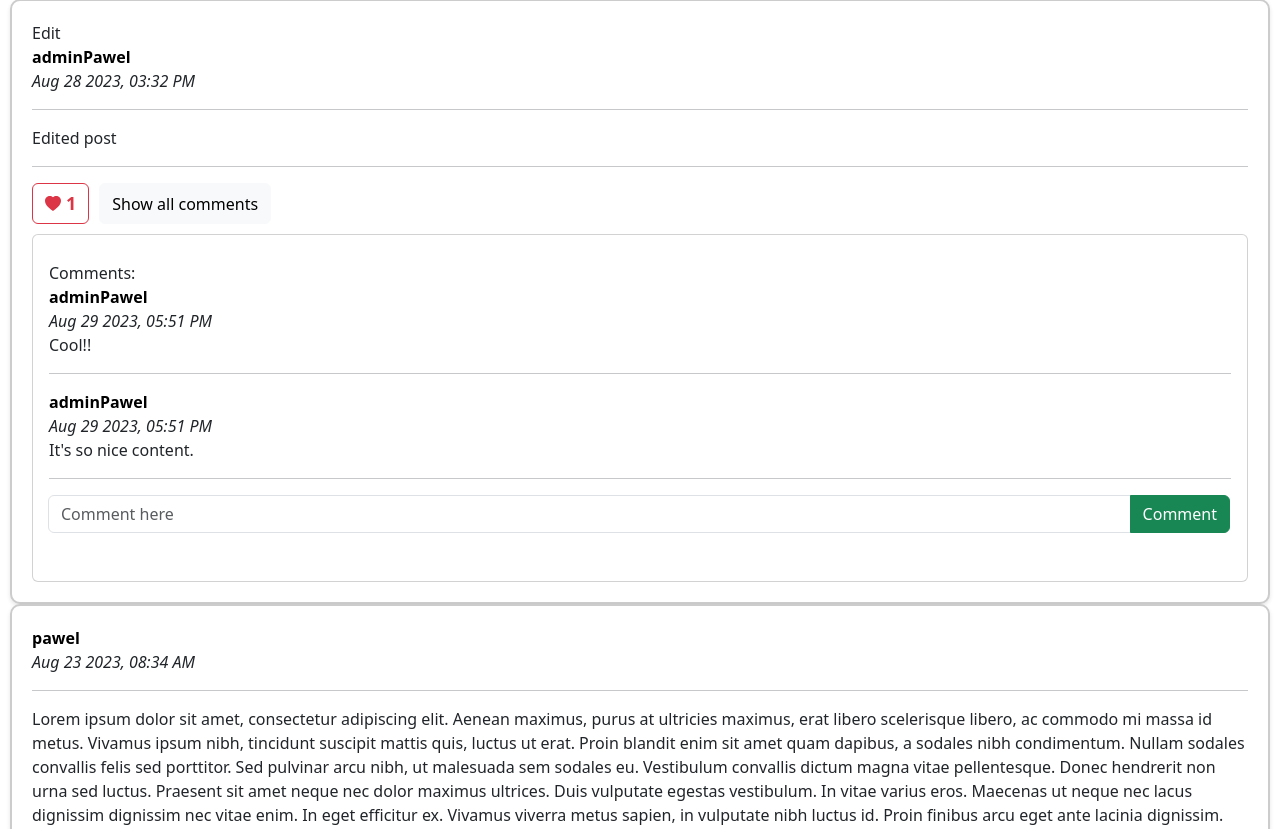
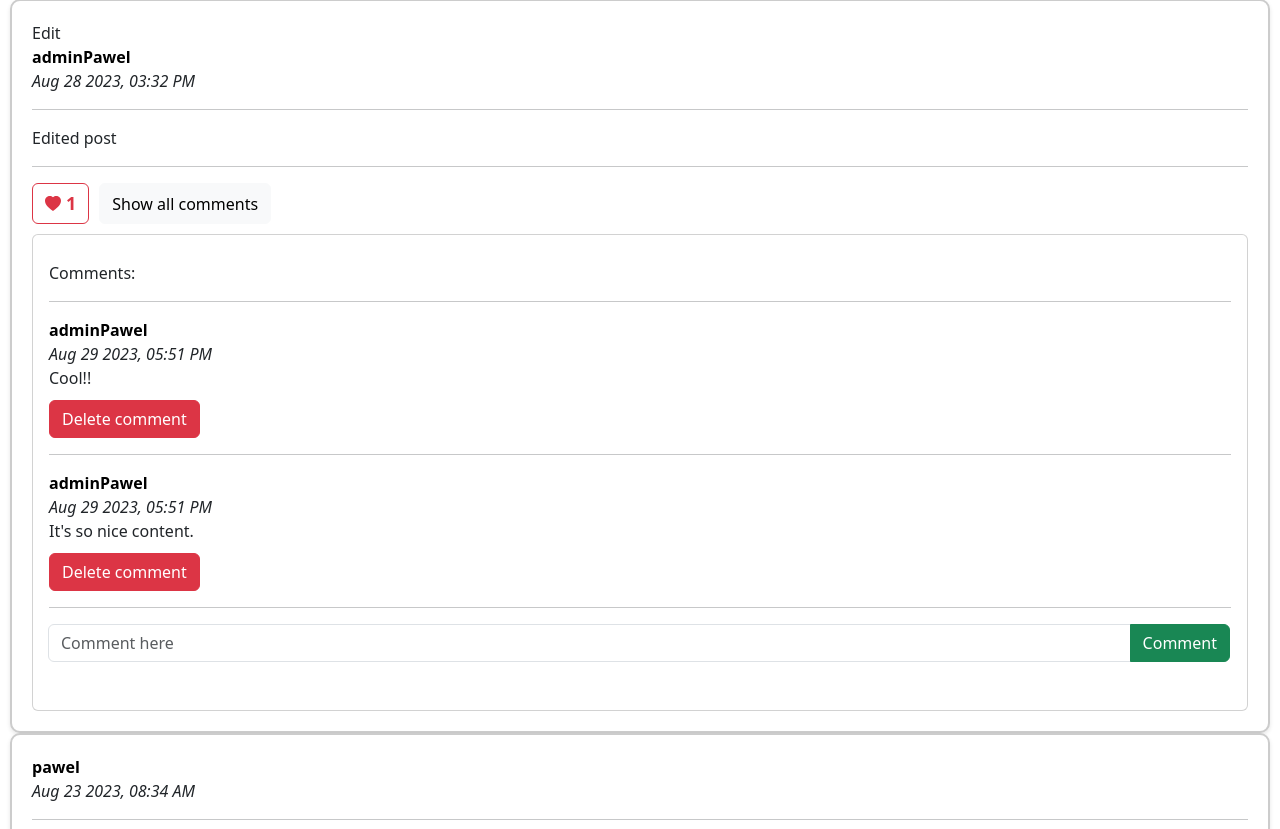
Before and after one commit to Pawel-Jurek/WebDevelopment, a Django app: page / in a window 1280 px wide, after a click on "Show all comments". Shown: the part 123-952 px from the top of the page. Run offline with Django 3.2, Linux system fonts and the light colour scheme; a user stored in the database is signed in; data comes from the database, SQL or seed files in the repository; both versions use the stored data as it was after the commit; parts of the project's set-up code (start-up, migrations or seed data) failed here and were passed over; some libraries are stand-ins or nearby versions.

Commit message:
deleting comment

```diff
--- a/network/network/static/network/index.js
+++ b/network/network/static/network/index.js
@@ -126,4 +126,25 @@ document.addEventListener('DOMContentLoaded', function() {
             }
         })
     })
+
+
+    const deleteButtons = document.querySelectorAll('.delete_comment');
+    deleteButtons.forEach(button => {
+        button.addEventListener('click', function() {
+            const commentId = button.getAttribute('data-id');
+            const csrfToken = document.querySelector('[name=csrfmiddlewaretoken]').value;
+            fetch(`/delete_comment/${commentId}`, {
+                method: 'PUT',
+                headers: {'X-CSRFToken': csrfToken}
+            })
+            .then(response => response.json())
+            .then(result => {
+                console.log(result);
+                const comment = document.querySelector(`#comment${commentId}`);
+                comment.innerHTML = '';
+            })
+            return false;
+
+        })
+    })
 });
--- a/network/network/templates/network/display_post_template.html
+++ b/network/network/templates/network/display_post_template.html
@@ -39,14 +39,20 @@
     <div id="comments">
         <div class="collapse" id="collapse{{post.id}}">
             <div class="card card-body">
-                <div class="comments-section">Comments:</div>
+                <div class="comments-section">Comments:</div><hr>
                 {% for comment in post.comments %}
-                    <div class="comment">
+                    <div class="comment" id="comment{{comment.id}}">
                         <a href="{% url 'user_page' post.author %}" class="author-clickable">{{ comment.author }}</a><br>
                         <em>{{ comment.created_date }}</em><br>
                         <a>{{comment.content}}</a>
+                        {% if user.username == comment.author %}
+                            <div>
+                                <button class="btn btn-danger delete_comment" data-id="{{comment.id}}" style="margin-top: 10px;">Delete comment</button>
+                            </div>
+                        {% endif %}
                         <hr>
                     </div>
+
                 {% endfor %}
                 <form id="comment_form{{post.id}}" class="input-group mb-3" method="post">
                     {% csrf_token %}
--- a/network/network/urls.py
+++ b/network/network/urls.py
@@ -17,5 +17,6 @@ urlpatterns = [
     path("get_users/<str:type>/<str:username>", views.get_users, name="get_users"),
     path("following_posts/<str:user>", views.following_posts, name="following_posts"),
     path("edit_post/<int:post_id>", views.edit_post, name="edit_post"),
-    path("add_comment/<int:post_id>", views.add_comment, name="add_comment")
+    path("add_comment/<int:post_id>", views.add_comment, name="add_comment"),
+    path("delete_comment/<int:comment_id>", views.delete_comment, name="delete_comment")
 ]
--- a/network/network/views.py
+++ b/network/network/views.py
@@ -3,7 +3,7 @@ from django.contrib.auth import authenticate, login, logout
 from django.contrib.auth.decorators import login_required
 from django.db import IntegrityError
 from django.http import HttpResponse, HttpResponseRedirect, JsonResponse
-from django.shortcuts import redirect, render
+from django.shortcuts import get_object_or_404, redirect, render
 from django.urls import reverse
 from django.views.decorators.csrf import csrf_exempt
 
@@ -263,3 +263,11 @@ def add_comment(request, post_id):
             return JsonResponse({'error': 'content cannot be empty'})
 
     return JsonResponse({'status': 'failure'})
+
+@login_required
+def delete_comment(request, comment_id):
+    if request.method == 'PUT' and request.user == Comment.objects.get(pk = comment_id).author:
+        comment_to_delete = get_object_or_404(Comment, pk=comment_id)
+        comment_to_delete.delete()
+        return JsonResponse({'status': 'success'})
+    return JsonResponse({'status': 'error'})
```
Also changed, not shown: network/db.sqlite3.
